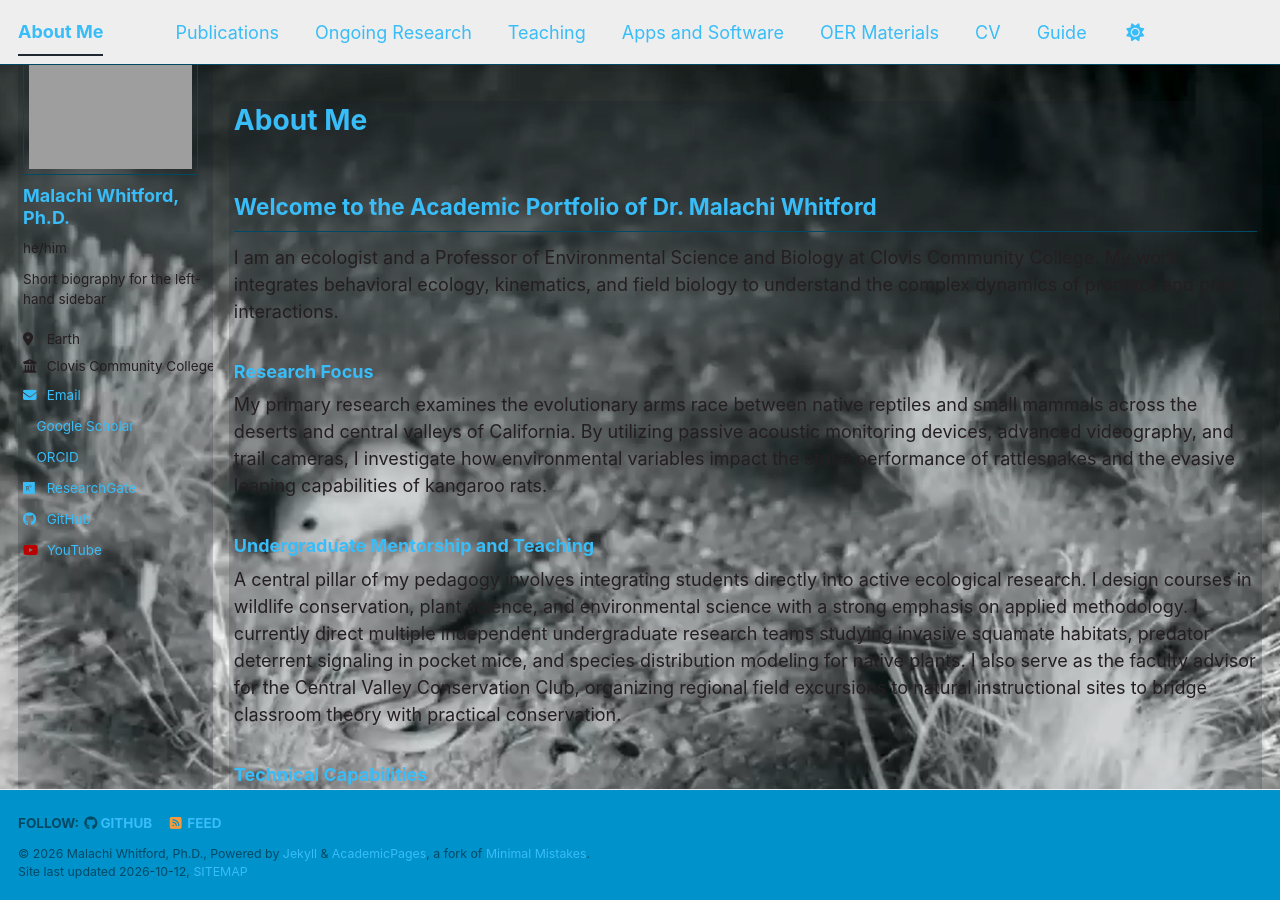
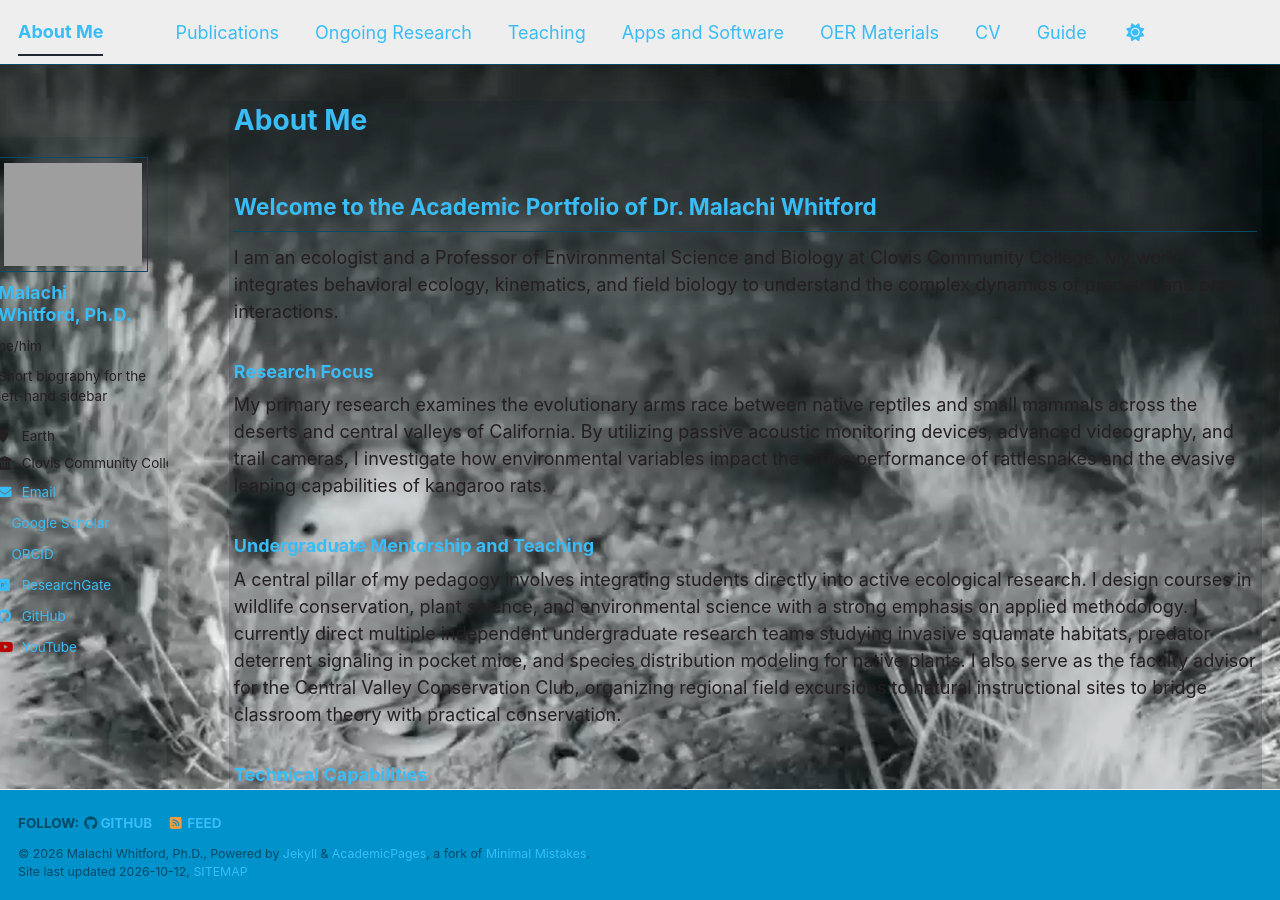
Before and after one commit to malachi-whitford/malachi-whitford.github.io, a Jekyll site: the page built from _pages/about.md, in a window 1280 px wide and 900 px high. Built offline with Jekyll 4.4.1, drawn with Linux system fonts in a browser that asks for light colours; a style sheet for code colours, icons or effects is not loaded.

Commit message:
Modify sidebar background color and padding
Updated sidebar styles with darker background and increased padding.

```diff
--- a/assets/css/main.scss
+++ b/assets/css/main.scss
@@ -76,10 +76,15 @@
 }
 
 /* Dark backing for the left sidebar profile area */
+/* Dark backing and positioning for the left sidebar profile area */
 .sidebar {
-    background-color: rgba(26, 32, 44, 0.2) !important;
-    padding: 5px !important;
+    background-color: rgba(26, 32, 44, 0.10) !important;
+    padding: 20px !important;
     border-radius: 10px;
+
+    /* Pulls the sidebar to the left */
+    position: relative !important;
+    left: -40px !important;
 }
 
 /* --- Custom Font Colors --- */
```
